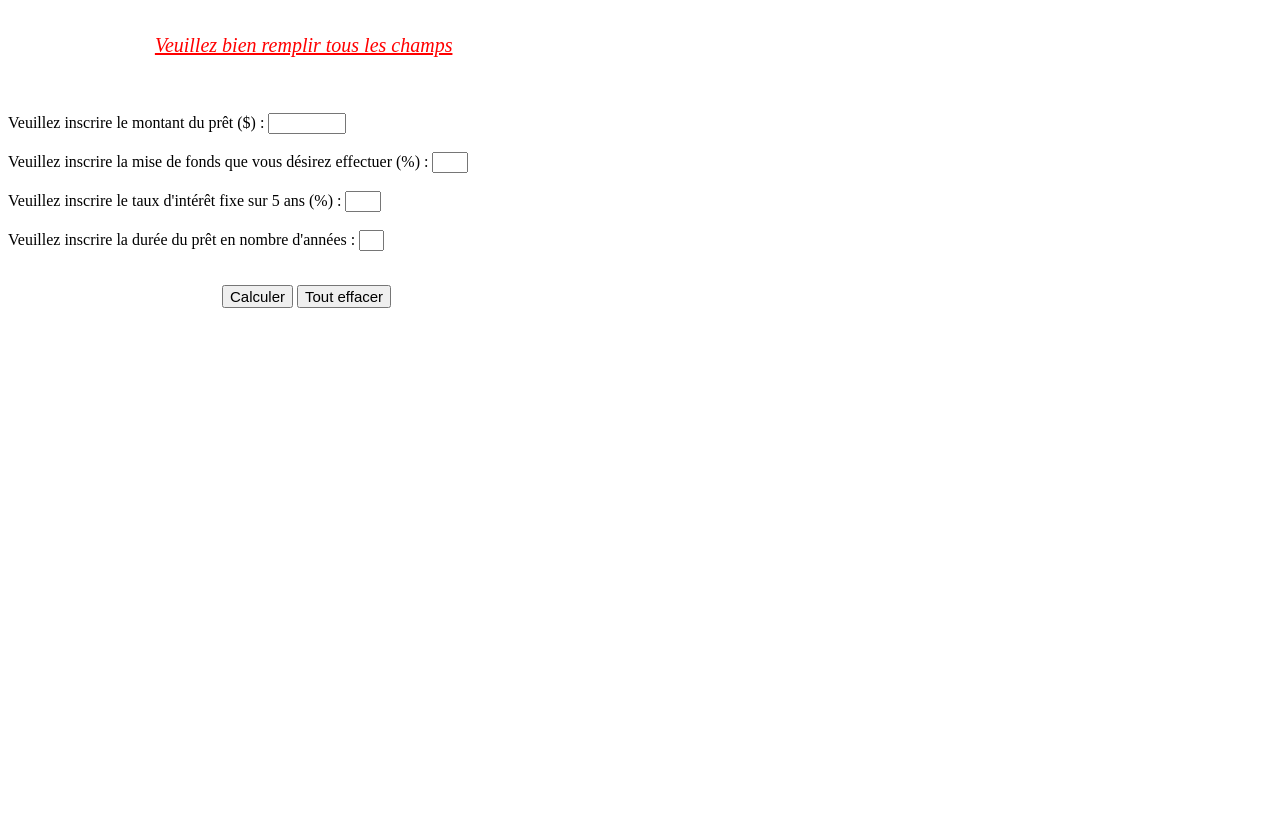
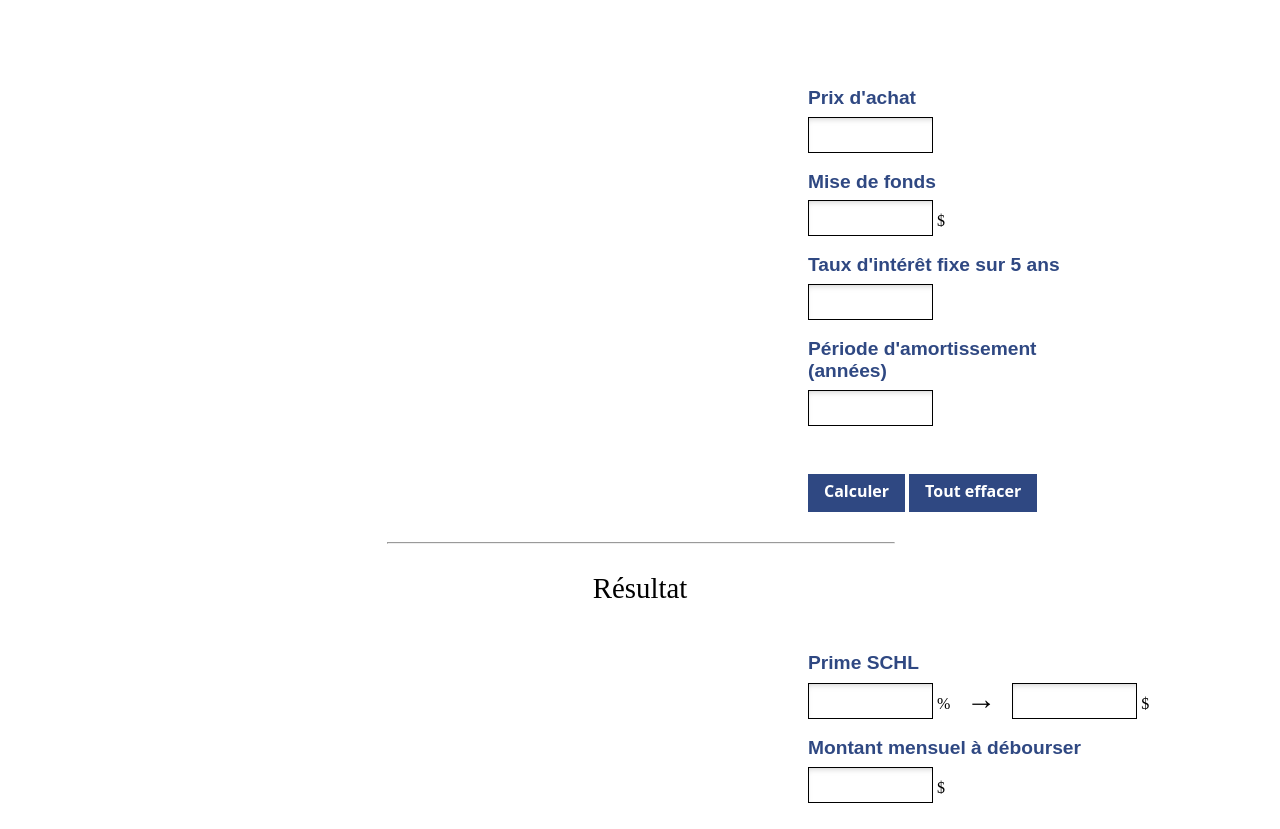
Before and after one commit to gmung/gmung.github.io, a plain HTML site: page index.html in a window 1280 px wide. Shown: the part 88-917 px from the top of the page. Before the commit the page ends 800 px from the top, so only its background shows below. Drawn offline with Linux system fonts and the light colour scheme.

Commit message:
Add files via upload

```diff
--- a/css/style.css
+++ b/css/style.css
@@ -14,22 +14,73 @@ text-decoration: underline;
 margin-left: 16ex;
 }
 
-.PV {
-width: 11ex;
+.field-label{
+    font-weight: 900;
+    font-family: "Raleway", sans-serif;
+    color: rgb(47, 72, 130);
+    font-size: 1.2em;
+    margin-bottom: 0.4em;
+    display: inline-block;
+    margin-left: 800px;
 }
 
-.MF {
-width: 5ex;
+.field-input {
+    width: 125px;
+    font: 21px / 32px
+      "Open Sans",sans-serif;
+    padding-left: 11px;
+    padding-right: 11px;
+    border: 1px solid black;
+    box-shadow: inset 1px 5px 9px -7px rgb(0 0 0 / 40%);
+    background-color: white;
+    margin-left: 800px;
 }
 
-.I {
-width: 5ex;
+.field-input-special1 {
+    width: 125px;
+    font: 21px / 32px
+      "Open Sans",sans-serif;
+    padding-left: 11px;
+    padding-right: 11px;
+    border: 1px solid black;
+    box-shadow: inset 1px 5px 9px -7px rgb(0 0 0 / 40%);
+    background-color: white;
+    margin-left: 800px;
 }
 
-.N {
-width: 3.5ex;
+.field-input-special2 {
+    width: 125px;
+    font: 21px / 32px
+      "Open Sans",sans-serif;
+    padding-left: 11px;
+    padding-right: 11px;
+    border: 1px solid black;
+    box-shadow: inset 1px 5px 9px -7px rgb(0 0 0 / 40%);
+    background-color: white;
+
 }
 
+.button {
+    border: none;
+    border-radius: 0px;
+    width: auto;
+    padding: 0.4em 1em 0.6em;
+    text-align: center;
+    display: inline-block;
+    text-decoration: none;
+    cursor: pointer;
+    font-family: "Open Sans", sans-serif;
+	font-weight:bold;
+	text-transform: none;
+	font-size: 1em;
+    background-color: rgb(47, 72, 130);
+	color: white;
+    transition:  background-color 200ms ease-out;
+}
+
+.button:hover {
+    background-color: rgb(90, 128, 216);
+}
 .PVMFPrime {
 width: 11ex;
 }
@@ -48,10 +99,8 @@ width: 10ex;
 }
 
 .sep {
-width: 87ex;
-margin-left: 0;
-margin-top: 1ex;
-margin-bottom: 2ex;
+width: 40%;
+margin: 0 30% 0 30%;
 }
 
 .calculer {
@@ -68,11 +117,11 @@ font-size: 15px;
 
 
 .tauxSCHL_div{
-    display: none;
+    display: block;
 }
 
 
 .result_div {
-display: none;
+display: block;
 
 }
--- a/index.html
+++ b/index.html
@@ -8,39 +8,42 @@
   </head>
   <body>
 
-        <h1> Calculatrice financière par Gabriel Munger   </h1><br><br>
+        <h1 style="text-align: center ; border: 0px; margin: 0px; padding-top: 20px; padding-bottom: 20px; background-color: rgb(170, 170, 170);"; > Calculatrice financière par Gabriel Munger   </h1><br><br>
 
         <!--<button class="Test" onclick="Test();">Test</button>-->
 
-        <p class="parag"> Veuillez bien remplir tous les champs</p><br><br>
+        <!--<p class="parag"> Veuillez bien remplir tous les champs</p><br><br>-->
+
+        <br><br><br>
 
       <div>
-          <label>Veuillez inscrire le montant du prêt ($) : </label>
-          <input class="PV" id="PV" type="text" /><br><br>
+
+          <label class="field-label" >Prix d'achat</label><br>
+          <input class="field-input" id="PV" type="number" /><br><br>
       </div>
 
       <div>
-           <label>Veuillez inscrire la mise de fonds que vous désirez effectuer (%) :</label>
-           <input class="MF" id="MF" type="text" /><br><br>
+           <label class="field-label">Mise de fonds</label><br>
+           <input class="field-input" id="MF" type="number" min="10000" step="1" max="10000000" /><label for="MF"> $</label><br><br>
       </div>
 
       <div>
-           <label> Veuillez inscrire le taux d'intérêt fixe sur 5 ans (%) :</label>
-           <input class="I" id="I" type="text" /><br><br>
+           <label class="field-label"> Taux d'intérêt fixe sur 5 ans</label>
+           <input class="field-input" id="I" type="text" /><br><br>
       </div>
 
       <div>
-           <label> Veuillez inscrire la durée du prêt en nombre d'années :</label>
-            <input class="N" id="N" type="text" /><br><br>
+           <label class="field-label"> Période d'amortissement <br>(années)</label>
+            <input class="field-input" id="N" type="text" /><br><br>
       </div>
 
-      <div class="buttons">
-        <button class="calculer" onclick="calc();">Calculer</button>
-        <button class="reset" onClick="window.location.reload();">Tout effacer</button>
+      <div class="buttons" style="margin-bottom: 30px; margin-top: 30px;">
+        <button style="margin-left: 800px;"class="button" onclick="calc();">Calculer</button>
+        <button class="button" onClick="window.location.reload();">Tout effacer</button>
       </div>
 
     <div id="result_div" class="result_div">
-           <hr class="sep"> <p style="color:red; text-decoration: underline; margin-left: 35ex;" >Résultat</p><br>
+           <hr class="sep"> <p style=" text-align: center; font-weight: normal; font-size: 1.8em;" >Résultat</p><br>
 
       <!-- <div id="PVMFPrime_div" class="PVMFPrime_div">
            <label>Le montant total de l'hypothèque à payer incluant la prime est de : </label>
@@ -48,13 +51,15 @@
       </div>-->
 
       <div class="tauxSCHL_div" id="tauxSCHL_div">
-        <label>La valeur de la prime SCHL en pourcentage de la valeur du prêt est de :</label>
-        <input class="tauxSCHL" id="tauxSCHL" type="text" readonly="true" /><label> %</label><label>&nbsp;&nbsp;&nbsp;&nbsp; → &nbsp;&nbsp;&nbsp;&nbsp; </label><input class="percent_to_dollars" id="%to$" readonly="true" /><label> $</label><br><br>
+        <label class="field-label">Prime SCHL</label><br>
+        <input class="field-input-special1" id="tauxSCHL" type="text" readonly="true" /> <label> %</label>&nbsp;&nbsp;&nbsp;
+        <span style="font-size: 30px; font: bold;"> →</span>&nbsp;&nbsp;&nbsp;
+        <input class="field-input-special2"  id="%to$" readonly="true" /><label> $</label><br><br>
       </div>
 
       <div>
-        <label>Le montant mensuel que vous devez payer est de :</label>
-        <input class="paiement" id="paiement" type="text" readonly="true" /><label> $</label><br><br>
+        <label class="field-label">Montant mensuel à débourser</label>
+        <input class="field-input" id="paiement" type="text" readonly="true" /><label> $</label><br><br>
       </div>
     </div>
 
```
